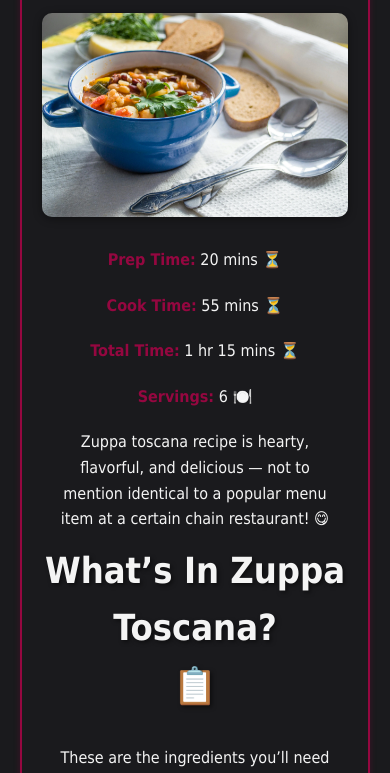
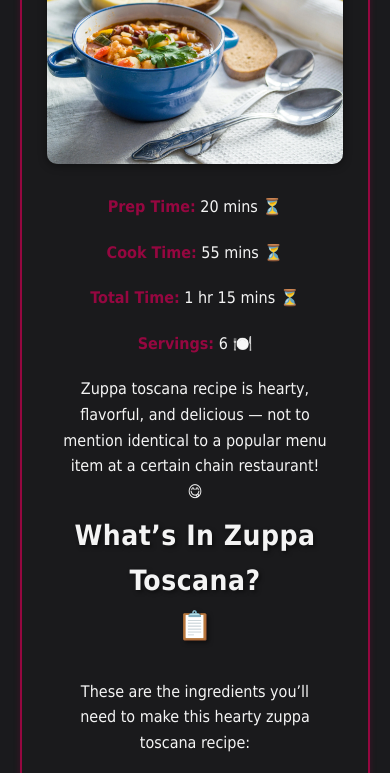
Before and after one commit to NetBr3ak/Cook-book-Chronicles, a plain HTML site: page recipes_list/zuppa_toscana.html in a window 390 px wide. Shown: the part 398-1171 px from the top of the page. Drawn offline with Linux system fonts and the light colour scheme.

Commit message:
improved ui with better hover effects and mobile responsiveness

```diff
--- a/styles.css
+++ b/styles.css
@@ -1,6 +1,7 @@
 :root {
     --main-bg-color: #1a1a1d;
     --accent-color: #950740;
+    --hover-accent: #b8094d;
 }
 
 body {
@@ -14,12 +15,14 @@ body {
     flex-direction: column;
     min-height: 100vh;
     margin: 0;
+    scroll-behavior: smooth;
 }
 
 p {
     width: 90%;
     margin: 0 auto;
     padding: 10px 0;
+    font-size: 16px;
 }
 
 h1,
@@ -27,8 +30,8 @@ h2 {
     font-size: 36px;
     margin-top: 0;
     margin-bottom: 20px;
-    /* dodane dla lepszego wygladu */
     text-shadow: 2px 2px 4px rgba(0, 0, 0, 0.5);
+    letter-spacing: 0.5px;
 }
 
 a {
@@ -47,10 +50,10 @@ a {
 }
 
 a:hover {
-    background-color: var(--accent-color);
-    /* smooth transition when hovering */
+    background-color: var(--hover-accent);
     transform: scale(1.05);
     transition: all 0.3s ease;
+    cursor: pointer;
 }
 
 .container {
@@ -66,16 +69,25 @@ a:hover {
     .container {
         max-width: 100%;
     }
+
+    h1,
+    h2 {
+        font-size: 28px;
+    }
+
+    .border-red {
+        padding: 15px;
+    }
 }
 
 .border-red {
     border: 2px solid var(--accent-color);
     border-radius: 10px;
     box-sizing: border-box;
-    padding: 20px;
+    padding: 25px;
     margin-bottom: 20px;
     box-shadow: 0 4px 6px rgba(149, 7, 64, 0.3);
-    /* added shadow for better look */
+    background: rgba(26, 26, 29, 0.5);
 }
 
 img {
@@ -84,6 +96,11 @@ img {
     border-radius: 10px;
     max-width: 100%;
     box-shadow: 0 2px 8px rgba(0, 0, 0, 0.4);
+    transition: transform 0.3s ease;
+}
+
+img:hover {
+    transform: scale(1.02);
 }
 
 ol,
@@ -92,6 +109,7 @@ ul {
     text-align: center;
     padding-inline-start: 0;
     margin: 0;
+    line-height: 1.8;
 }
 
 li {
@@ -101,6 +119,7 @@ li {
 
 strong {
     color: var(--accent-color);
+    font-weight: 600;
 }
 
 footer {
```
Also changed, not shown: index.html (+0 -3 lines), recipes_list/futomaki_sushi.html (+0 -1 lines), recipes_list/zuppa_toscana.html (+0 -1 lines).
